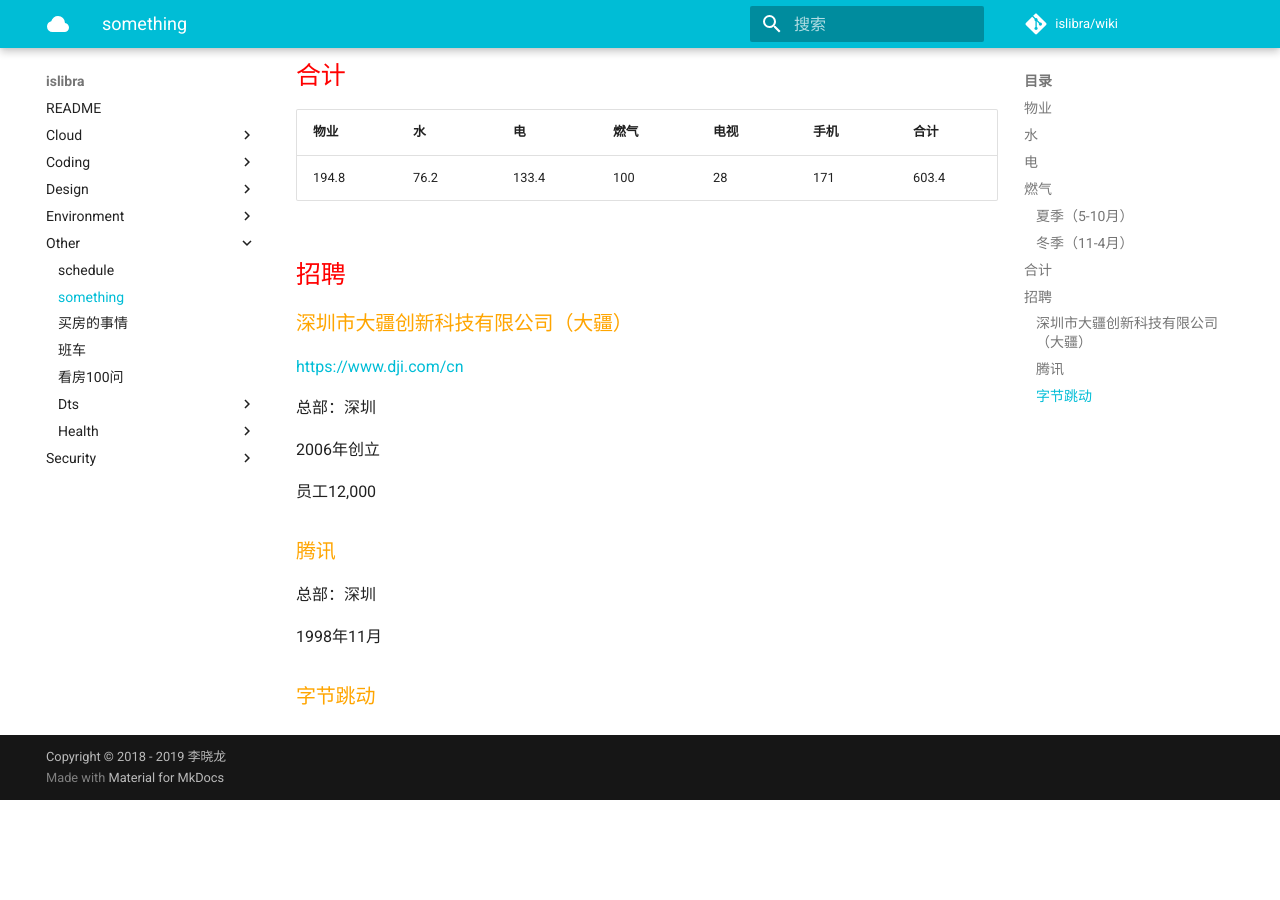
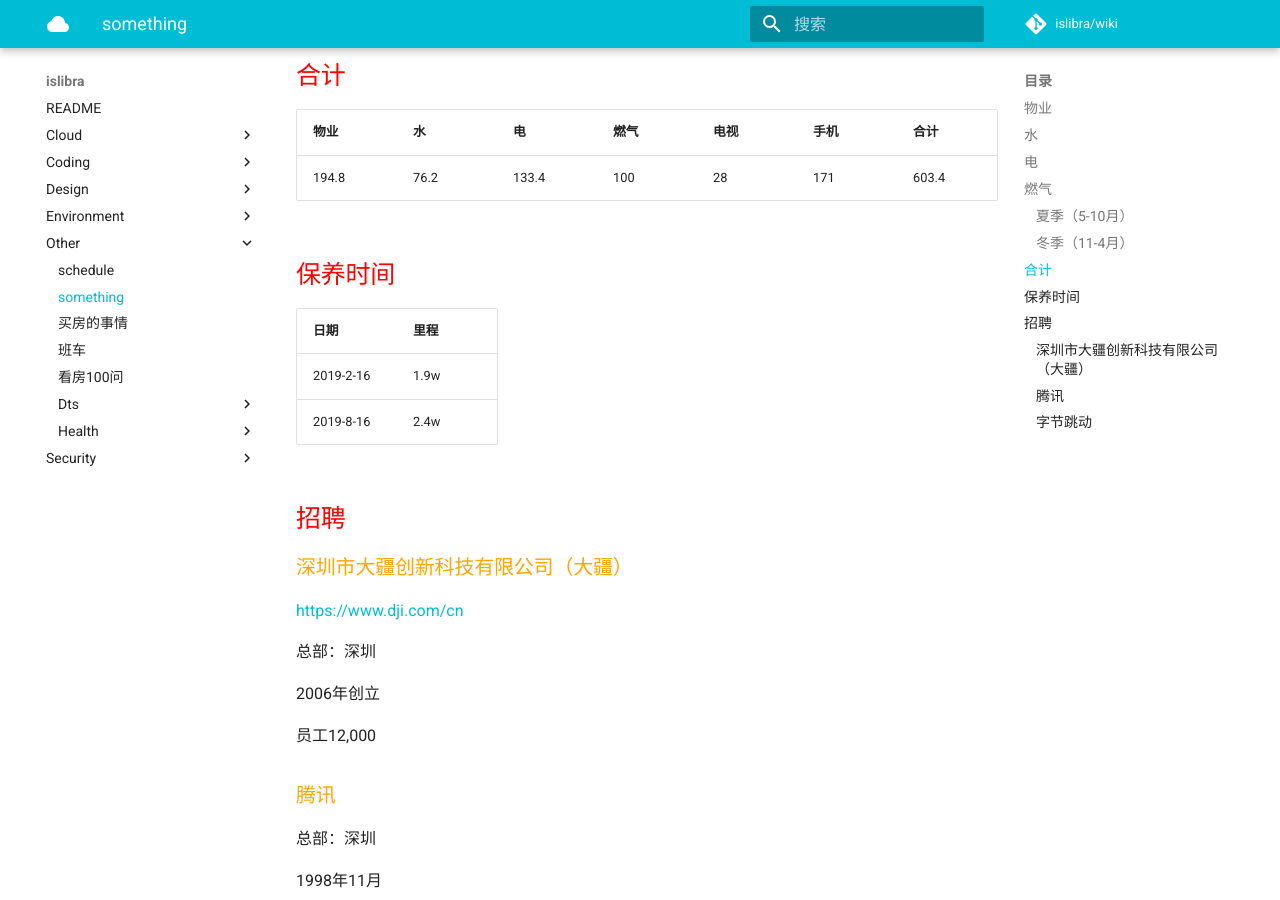
Before and after one commit to islibra/wiki, an MkDocs documentation site: the page built from docs/other/something.md, in a window 1280 px wide and 900 px high, scrolled down 1480 px. Built offline with MkDocs 1.6.1 and Material for MkDocs 9.7.7, drawn with Linux system fonts in a browser that asks for light colours; comment, search, counter and statistics services are not loaded; before the commit the page ends 2280 px from its top, so only the background shows below that.

Commit message:
Update something.md

```diff
--- a/docs/other/something.md
+++ b/docs/other/something.md
@@ -53,6 +53,14 @@
 194.8 | 76.2 | 133.4 | 100 | 28 | 171 | 603.4
 
 
+## 保养时间
+
+日期 | 里程
+--- | ---
+2019-2-16 | 1.9w
+2019-8-16 | 2.4w
+
+
 ## 招聘
 
 ### 深圳市大疆创新科技有限公司（大疆）
```
